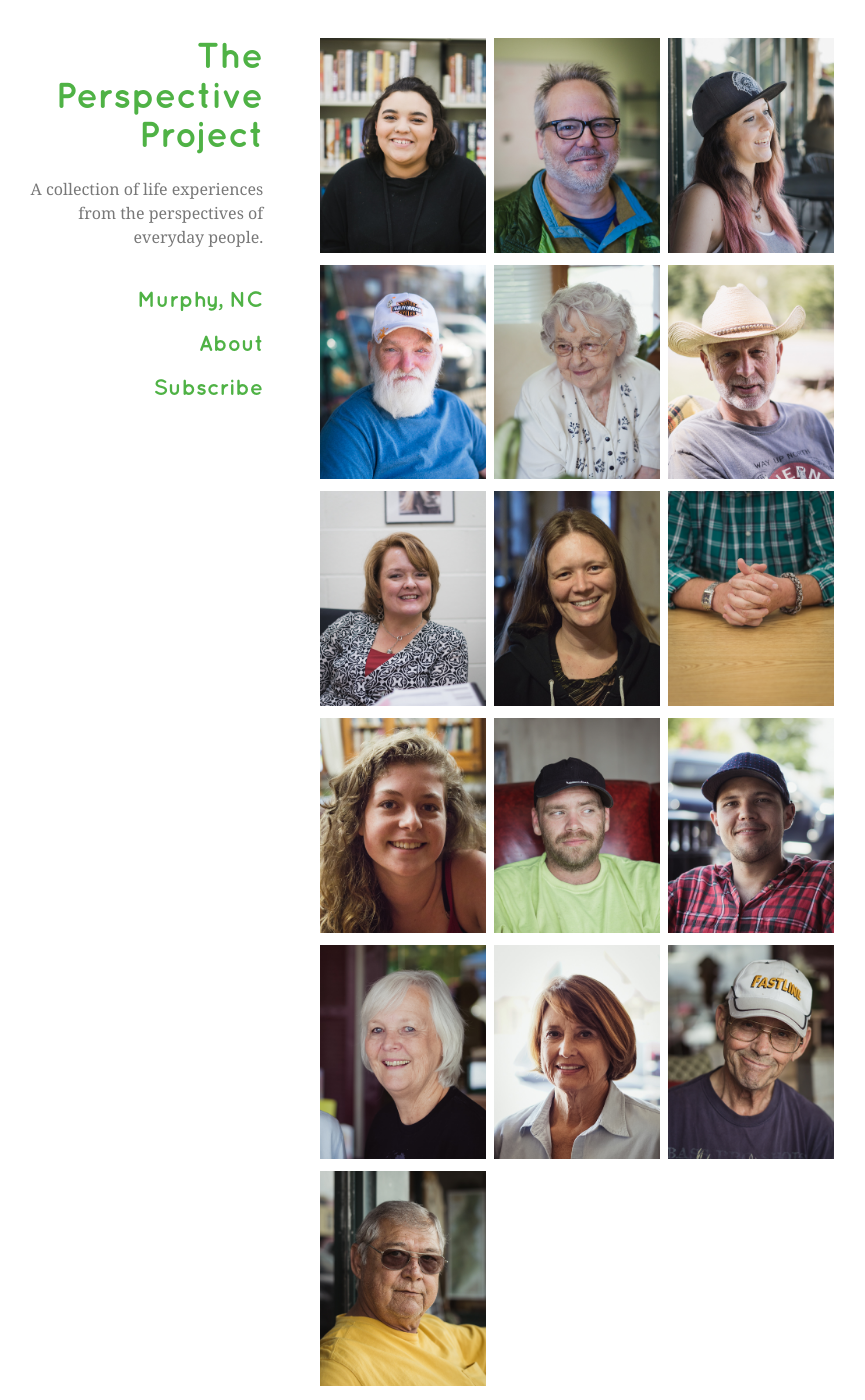
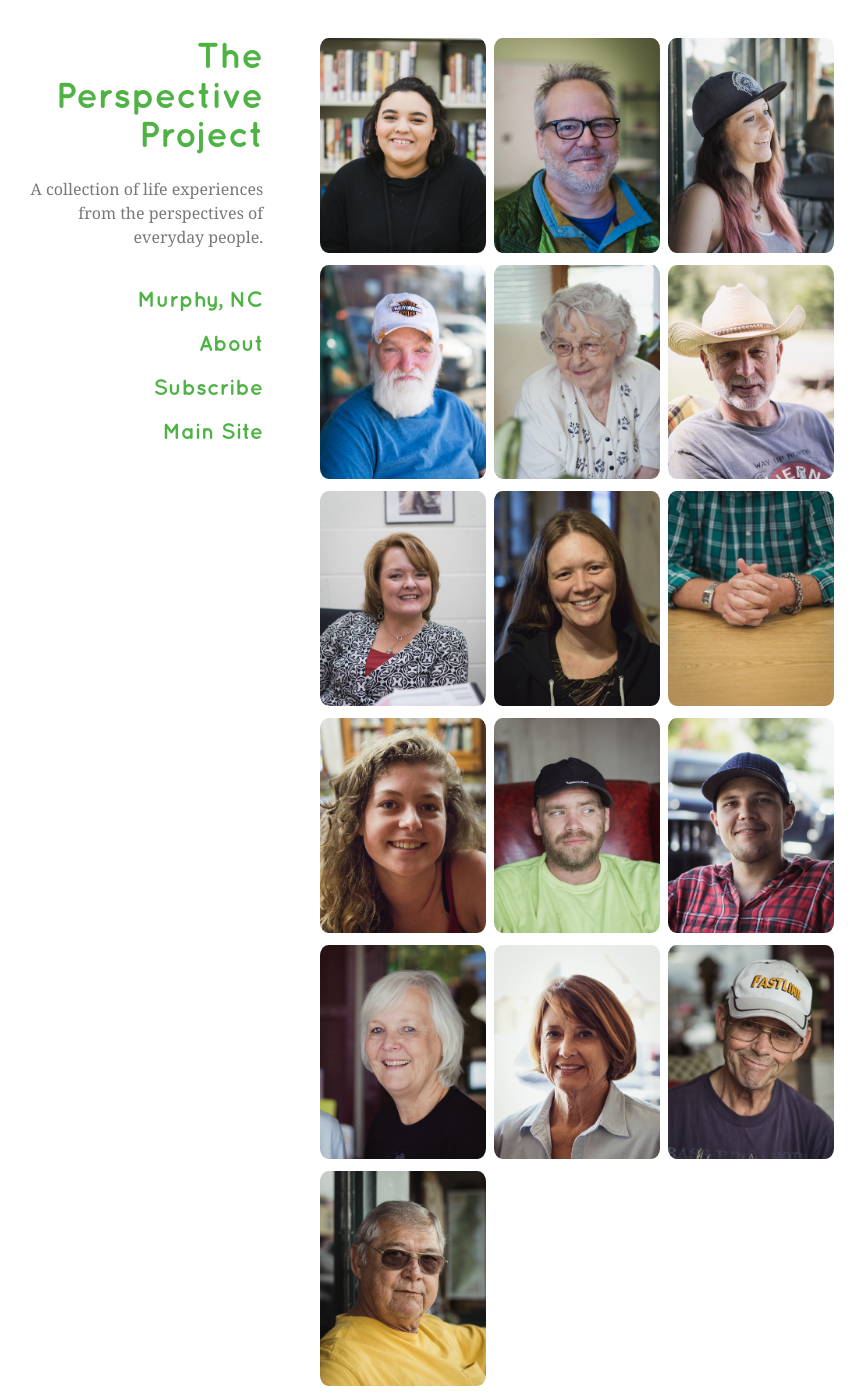
Before and after one commit to curious-robot/perspectiveproject, a Jekyll site: the page built from index.md, in a window 1280 px wide and 1400 px high. Shown: the whole window, without its empty margins (142-1007 px from the left). Built offline with Jekyll 4.4.1, drawn with Linux system fonts in a browser that asks for light colours; comment, search, counter and statistics services are not loaded.

Commit message:
Final commit
hopefully

```diff
--- /dev/null
+++ b/_includes/sidebar.html
@@ -0,0 +1,26 @@
+<header>
+	<a href="{{ site.baseurl }}"><h1 class="site-title">{{ site.title }}</h1> </a>
+	<p class="site-description">{{ site.description }}</p>
+
+	<nav class="site-nav">
+
+		  <a href="#" class="menu-icon">
+			<svg viewBox="0 0 18 15">
+			  <path fill="#424242" d="M18,1.484c0,0.82-0.665,1.484-1.484,1.484H1.484C0.665,2.969,0,2.304,0,1.484l0,0C0,0.665,0.665,0,1.484,0 h15.031C17.335,0,18,0.665,18,1.484L18,1.484z"/>
+			  <path fill="#424242" d="M18,7.516C18,8.335,17.335,9,16.516,9H1.484C0.665,9,0,8.335,0,7.516l0,0c0-0.82,0.665-1.484,1.484-1.484 h15.031C17.335,6.031,18,6.696,18,7.516L18,7.516z"/>
+			  <path fill="#424242" d="M18,13.516C18,14.335,17.335,15,16.516,15H1.484C0.665,15,0,14.335,0,13.516l0,0 c0-0.82,0.665-1.484,1.484-1.484h15.031C17.335,12.031,18,12.696,18,13.516L18,13.516z"/>
+			</svg>
+		  </a>
+
+	  <div class="trigger">
+		<p><a class="page-link" href="{{ site.baseurl }}">Murphy, NC</a></p>
+		{% for page in site.pages %}
+		  {% if page.title %}
+		  <p><a class="page-link" href="{{ page.url | prepend: site.baseurl }}">{{ page.title }}</a></p>
+		  {% endif %}
+		{% endfor %}
+		<p><a class="page-link" href="http://eepurl.com/c2Autn">Subscribe</a></p>
+		<p><a class="page-link" href="http://www.thecuriousrobot.com">Main Site</a></p>
+	  </div>
+	</nav>
+</header>
--- a/_layouts/default.html
+++ b/_layouts/default.html
@@ -7,46 +7,16 @@
 {% seo %}
 
     <link rel="stylesheet" href="{{ '/assets/css/style.css?v=' | append: site.github.build_revision | relative_url }}">
-	<link href="//cdn-images.mailchimp.com/embedcode/horizontal-slim-10_7.css" rel="stylesheet" type="text/css">
     <meta name="viewport" content="width=device-width">
-    <!--[if lt IE 9]>
-    <script src="//html5shiv.googlecode.com/svn/trunk/html5.js"></script>
-    <![endif]-->
   </head>
   <body>
     <div class="wrapper">
-      <header>
-        <a href="{{ site.baseurl }}"><h1 class="site-title">{{ site.title }}</h1> </a>
-        <p class="site-description">{{ site.description }}</p>
-
-		<nav class="site-nav">
-
-		      <a href="#" class="menu-icon">
-				<svg viewBox="0 0 18 15">
-				  <path fill="#424242" d="M18,1.484c0,0.82-0.665,1.484-1.484,1.484H1.484C0.665,2.969,0,2.304,0,1.484l0,0C0,0.665,0.665,0,1.484,0 h15.031C17.335,0,18,0.665,18,1.484L18,1.484z"/>
-				  <path fill="#424242" d="M18,7.516C18,8.335,17.335,9,16.516,9H1.484C0.665,9,0,8.335,0,7.516l0,0c0-0.82,0.665-1.484,1.484-1.484 h15.031C17.335,6.031,18,6.696,18,7.516L18,7.516z"/>
-				  <path fill="#424242" d="M18,13.516C18,14.335,17.335,15,16.516,15H1.484C0.665,15,0,14.335,0,13.516l0,0 c0-0.82,0.665-1.484,1.484-1.484h15.031C17.335,12.031,18,12.696,18,13.516L18,13.516z"/>
-				</svg>
-			  </a>
-
-		  <div class="trigger">
-			<p><a class="page-link" href="{{ site.baseurl }}">Murphy, NC</a></p>
-			{% for page in site.pages %}
-			  {% if page.title %}
-			  <p><a class="page-link" href="{{ page.url | prepend: site.baseurl }}">{{ page.title }}</a></p>
-			  {% endif %}
-			{% endfor %}
-		  </div>
-		</nav>
-      </header>
+      {% include sidebar.html %}
       <section>
 
       {{ content }}
 
       </section>
-      <footer>
-		<p><a class="page-link" href="http://www.thecuriousrobot.com">Main Site</a></p>
-      </footer>
     </div>
     <script src="{{ '/assets/js/scale.fix.js' | relative_url }}"></script>
 
--- a/assets/css/style.scss
+++ b/assets/css/style.scss
@@ -117,6 +117,7 @@ p.center {
 	margin-bottom: 6px;
 	text-overflow: clip;
 	overflow: hidden;
+	border-radius: 5%;
 }
 .post-img-link-wrapper img {
     width:100%;
@@ -161,6 +162,7 @@ p.center {
     margin: 0 auto;
 	margin-bottom: 40px;
 	width: 60%;
+	border-radius: 5%;
 }
 
 .back-button {
@@ -208,12 +210,6 @@ a:hover, a:focus {
 	width: 90%;
 	margin-right: auto;
 	margin-left: auto;
-}
-
-@media screen and (max-aspect-ratio: 1/1) {
-	footer {
-		display: none;
-	}
 }
 
 @media only screen and (max-width: 700px) {
@@ -297,4 +293,3 @@ a:hover, a:focus {
 		}
 	}
 }
-#mc_embed_signup{background:#fff; clear:left; font:14px $base-font-family; width:100%;}
```
Also changed, not shown: subscribe.markdown (deleted, +0 -7 lines).
